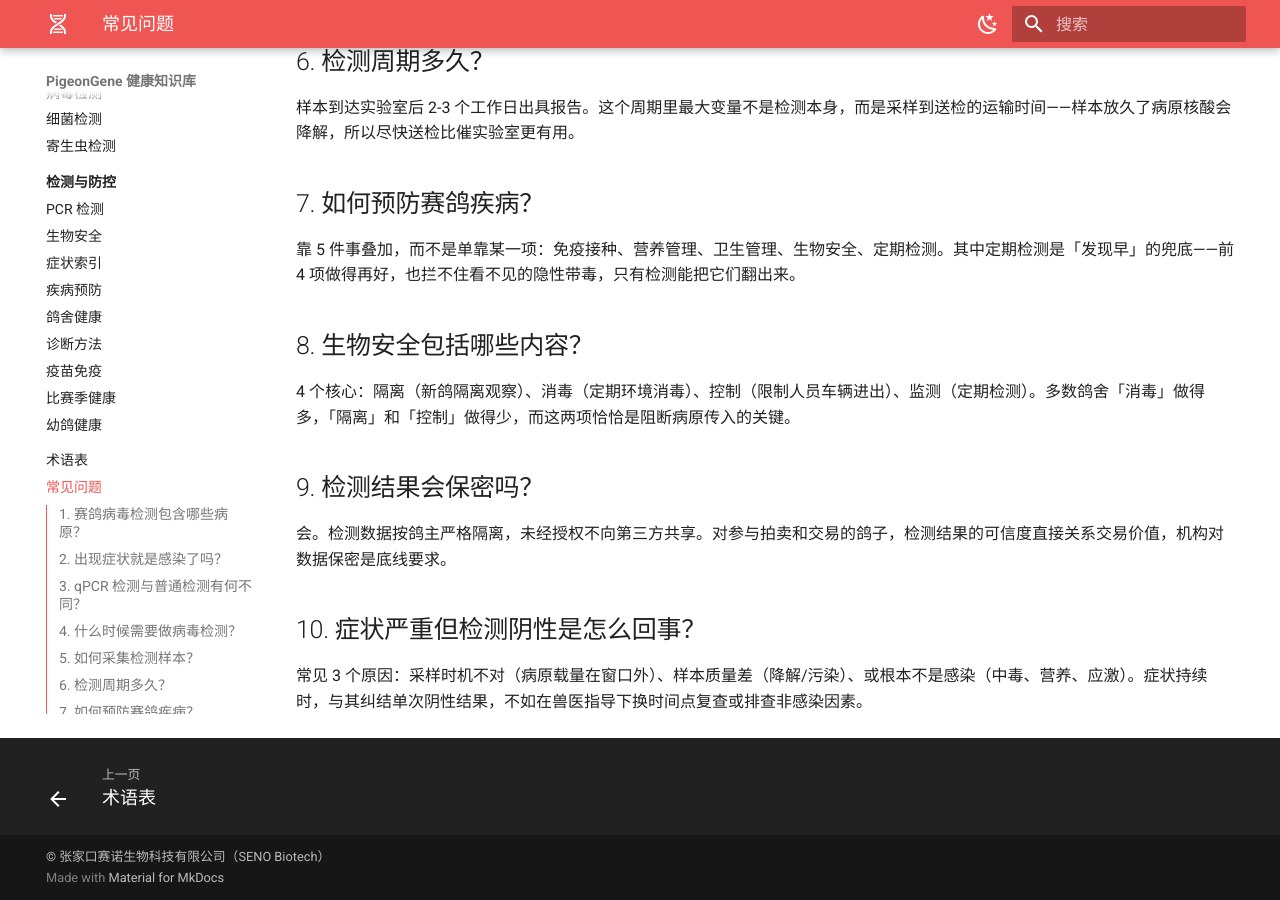
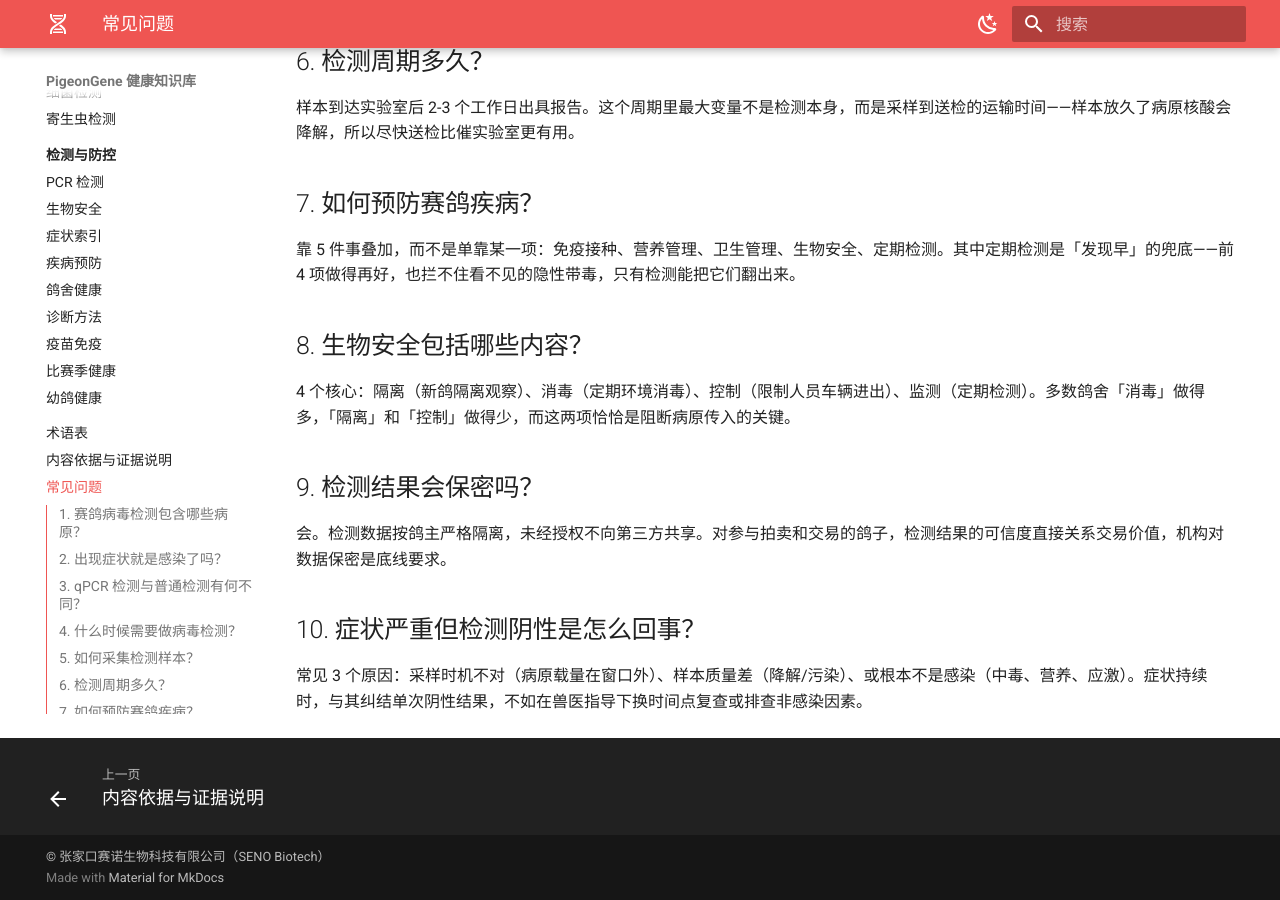
Before and after one commit to martinxionbiotech-max/health.pigeongene, an MkDocs documentation site: the page built from docs/faq.md, in a window 1280 px wide and 900 px high, scrolled down 847 px. Built offline with MkDocs 1.6.1 and Material for MkDocs 9.7.7, drawn with Linux system fonts in a browser that asks for light colours; part of the change alters nothing that is shown.

Commit message:
content: 新增「内容依据与证据说明」页（三层依据/证据分级/解读边界），nav 加入

```diff
--- /dev/null
+++ b/docs/evidence-grading.md
@@ -0,0 +1,43 @@
+---
+title: 内容依据与证据说明
+description: 健康知识库病原页的内容依据与证据说明：通用禽病学知识为基础，赛鸽专属研究证据见科研中心，检测方法描述与主站服务一致。
+schema_type: article
+---
+
+# 内容依据与证据说明
+
+本页说明健康知识库的内容基础与证据边界，帮助读者正确理解病原页、防控指南页的定位。
+
+## 内容的三层依据
+
+### 1. 通用禽病学与兽医学共识
+
+12 个病原页与 8 个防控指南页的基础内容（病原特征、传播途径、常见症状、防控原则）来自**通用禽病学与兽医学教科书级共识**。这类知识经长期临床实践验证，属于成熟结论，页面因此未逐条标注文献。
+
+### 2. 赛鸽专属研究证据
+
+赛鸽专属的分子遗传与关联研究证据，集中在以下两处：
+
+- [遗传知识库](https://genetics.senopigeon.com/)——8 个基因位点的证据等级（A/B/C/D）与可验证文献（PMID/DOI）；
+- [科研中心](https://research.senopigeon.com/)——论文解读页均标注 PMID/DOI，可溯源核验。
+
+### 3. 检测方法学描述
+
+病原页中的检测方法（实时荧光 qPCR 等）与主站[病毒检测服务](https://senopigeon.com/bingdu-jiance/)描述保持一致。
+
+## 证据分级体系（与遗传知识库一致）
+
+- **A**：多项独立研究一致支持；
+- **B**：赛鸽专属研究、同行评审期刊、有统计意义；
+- **C**：单项/初步鸽类研究；
+- **D**：生物学合理，但鸽类赛鸽证据有限。
+
+## 解读边界
+
+- **症状不能单独用于确诊**：多种病原引起相似症状，确诊依赖实验室检测；
+- **阴性≠健康**：单次阴性结果受采样时机、样本质量与病原载量影响；
+- **本库为科普参考**：不构成兽医诊断建议，疾病处置请咨询执业兽医师。
+
+---
+
+[← 返回首页](../index.md) · [主站病毒检测](https://senopigeon.com/bingdu-jiance/)
--- a/mkdocs.yml
+++ b/mkdocs.yml
@@ -64,6 +64,7 @@ nav:
       - 比赛季健康: guides/race-season-health.md
       - 幼鸽健康: guides/young-pigeon-health.md
   - 术语表: glossary.md
+  - 内容依据与证据说明: evidence-grading.md
   - 常见问题: faq.md
 
 markdown_extensions:
```
